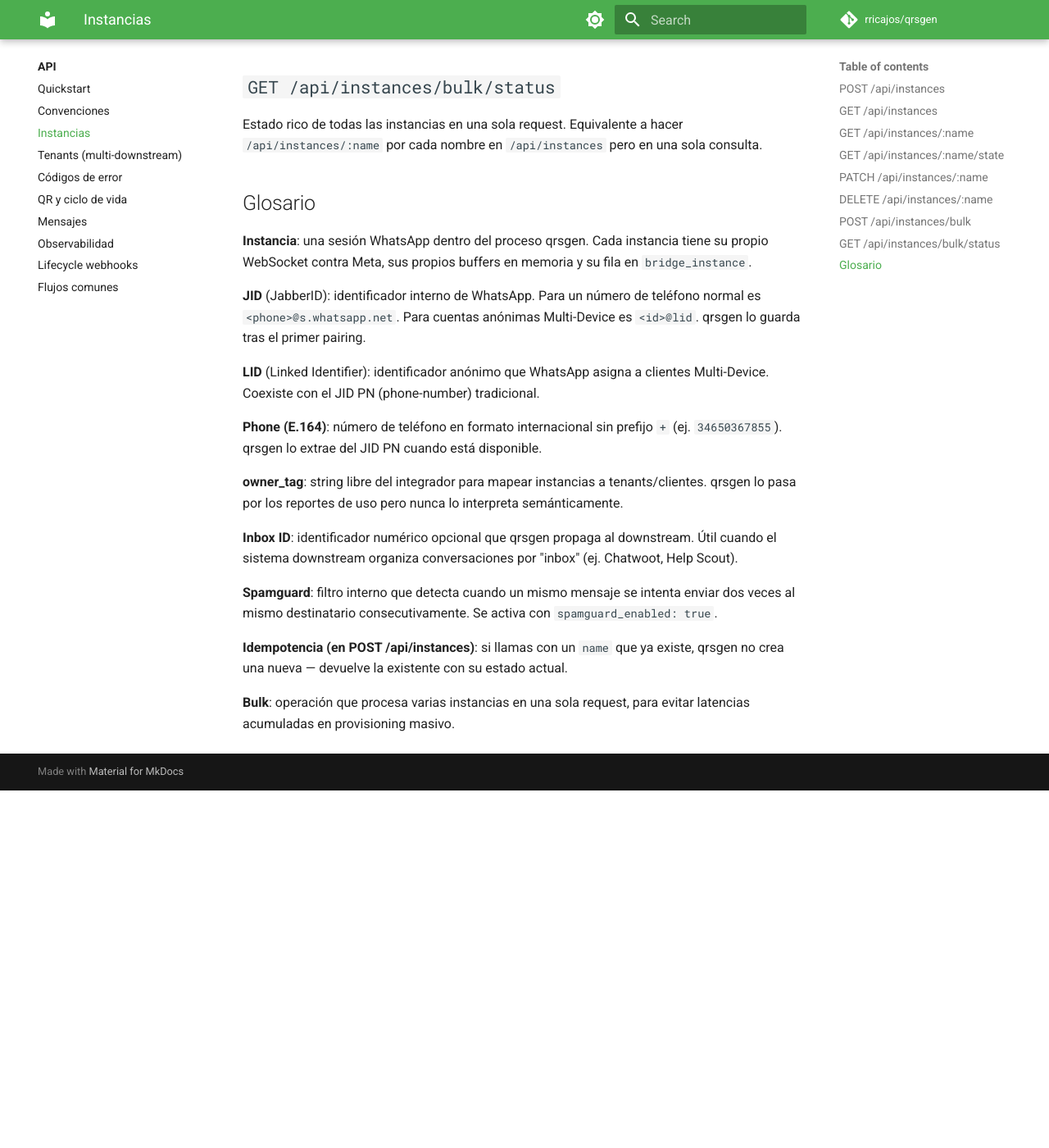
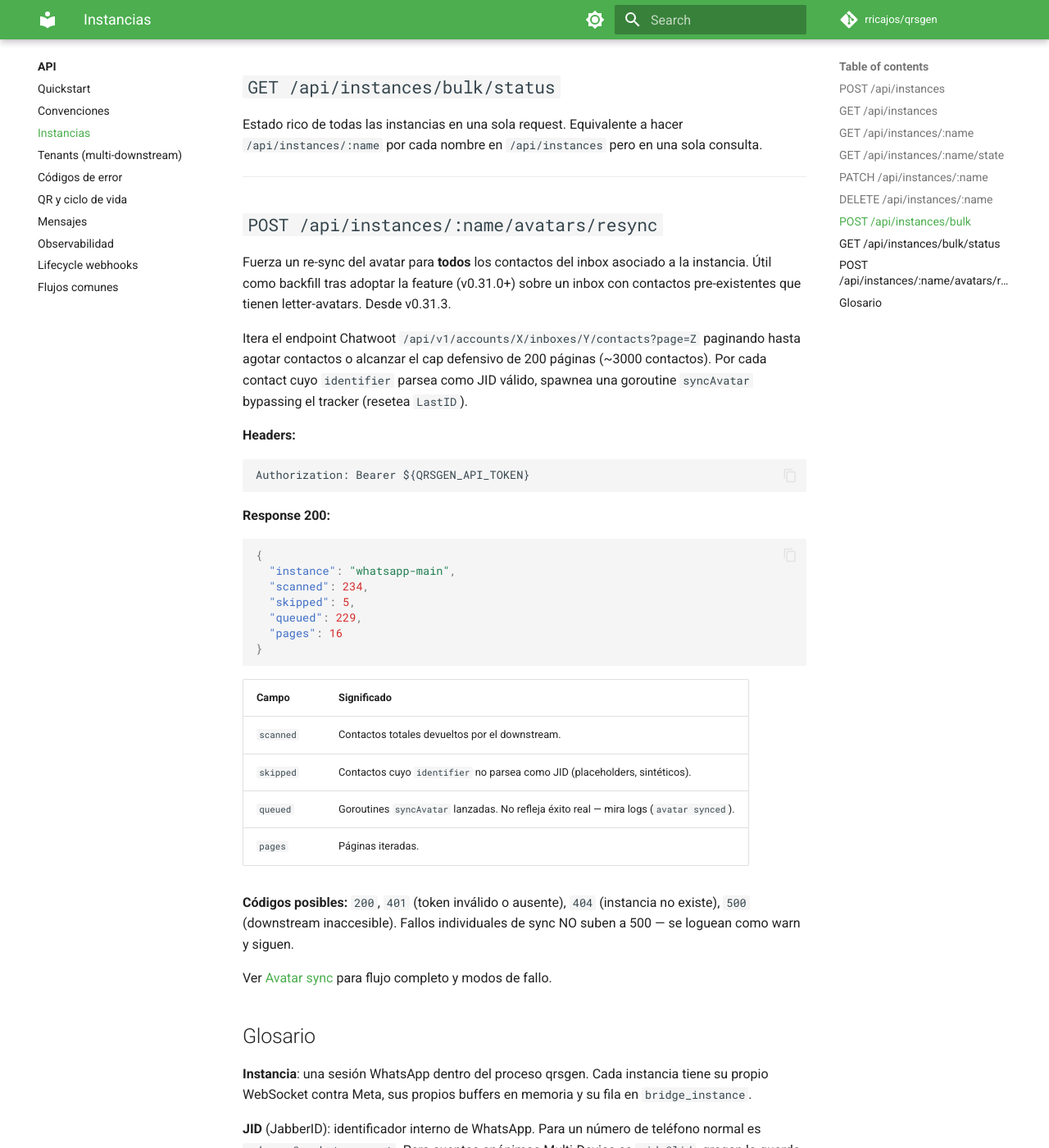
Before and after one commit to rricajos/qrsgen, an MkDocs documentation site: the page built from docs/api/instances.md, in a window 1280 px wide and 1400 px high, scrolled down 3793 px. Shown: the whole window at 82% size. Built offline with MkDocs 1.6.1 and Material for MkDocs 9.7.7, drawn with Linux system fonts in a browser that asks for light colours; comment, search, counter and statistics services are not loaded; before the commit the page ends 4757 px from its top, so only the background shows below that.

Commit message:
docs: avatar sync feature (v0.31.0-3) end-to-end
Cubre las cuatro capas del avatar sync:
- v0.31.0: sync on contact creation
- v0.31.1: smart refresh con tracker TTL + ID comparison
- v0.31.2: real-time refresh via events.Picture
- v0.31.3: bulk re-sync endpoint para backfill

Cambios:
- docs/integrations/avatar-sync.md (NEW): feature page completa con
  TL;DR table, env vars config, deep dive de cada capa, curl example
  del bulk endpoint, failure-modes, caveats (tracker in-memory, no
  retry, rate limits, comportamiento de removed=true), verificación
  via docker logs, glossary.
- docs/index.md: añadido avatar sync a feature bullets.
- docs/home/features.md: nueva sección + glossary entries.
- docs/integrations/index.md: link al nuevo doc.
- docs/api/instances.md: doc del endpoint POST .../avatars/resync
  matcheando estilo existente (request/response/codes/fields).
- docs/architecture/incoming-flow.md: avatar sync branch en flow
  diagram + side effect section + glossary.
- mkdocs.yml: nav registrada para avatar-sync.

````diff
--- a/docs/api/instances.md
+++ b/docs/api/instances.md
@@ -163,6 +163,51 @@ Estado rico de todas las instancias en una sola request. Equivalente a
 hacer `/api/instances/:name` por cada nombre en `/api/instances` pero en
 una sola consulta.
 
+---
+
+## `POST /api/instances/:name/avatars/resync`
+
+Fuerza un re-sync del avatar para **todos** los contactos del inbox
+asociado a la instancia. Útil como backfill tras adoptar la feature
+(v0.31.0+) sobre un inbox con contactos pre-existentes que tienen
+letter-avatars. Desde v0.31.3.
+
+Itera el endpoint Chatwoot
+`/api/v1/accounts/X/inboxes/Y/contacts?page=Z` paginando hasta agotar
+contactos o alcanzar el cap defensivo de 200 páginas (~3000 contactos).
+Por cada contact cuyo `identifier` parsea como JID válido, spawnea
+una goroutine `syncAvatar` bypassing el tracker (resetea `LastID`).
+
+**Headers:**
+```
+Authorization: Bearer ${QRSGEN_API_TOKEN}
+```
+
+**Response 200:**
+```json
+{
+  "instance": "whatsapp-main",
+  "scanned": 234,
+  "skipped": 5,
+  "queued": 229,
+  "pages": 16
+}
+```
+
+| Campo | Significado |
+|---|---|
+| `scanned` | Contactos totales devueltos por el downstream. |
+| `skipped` | Contactos cuyo `identifier` no parsea como JID (placeholders, sintéticos). |
+| `queued` | Goroutines `syncAvatar` lanzadas. No refleja éxito real — mira logs (`avatar synced`). |
+| `pages` | Páginas iteradas. |
+
+**Códigos posibles:** `200`, `401` (token inválido o ausente), `404`
+(instancia no existe), `500` (downstream inaccesible). Fallos
+individuales de sync NO suben a 500 — se loguean como warn y siguen.
+
+Ver [Avatar sync](../integrations/avatar-sync.md) para flujo completo
+y modos de fallo.
+
 ## Glosario
 
 **Instancia**: una sesión WhatsApp dentro del proceso qrsgen. Cada
--- a/mkdocs.yml
+++ b/mkdocs.yml
@@ -121,6 +121,7 @@ nav:
       - integrations/index.md
       - n8n: integrations/n8n.md
       - Python: integrations/python.md
+      - Avatar sync: integrations/avatar-sync.md
   - Migrations:
       - migrations/index.md
       - Desde Evolution API: migrations/from-evolution-api.md
````
Also changed, not shown: docs/architecture/incoming-flow.md (+31 -0 lines), docs/home/features.md (+25 -0 lines), docs/index.md (+1 -1 lines), docs/integrations/avatar-sync.md (added, +281 -0 lines), docs/integrations/index.md (+4 -0 lines).
